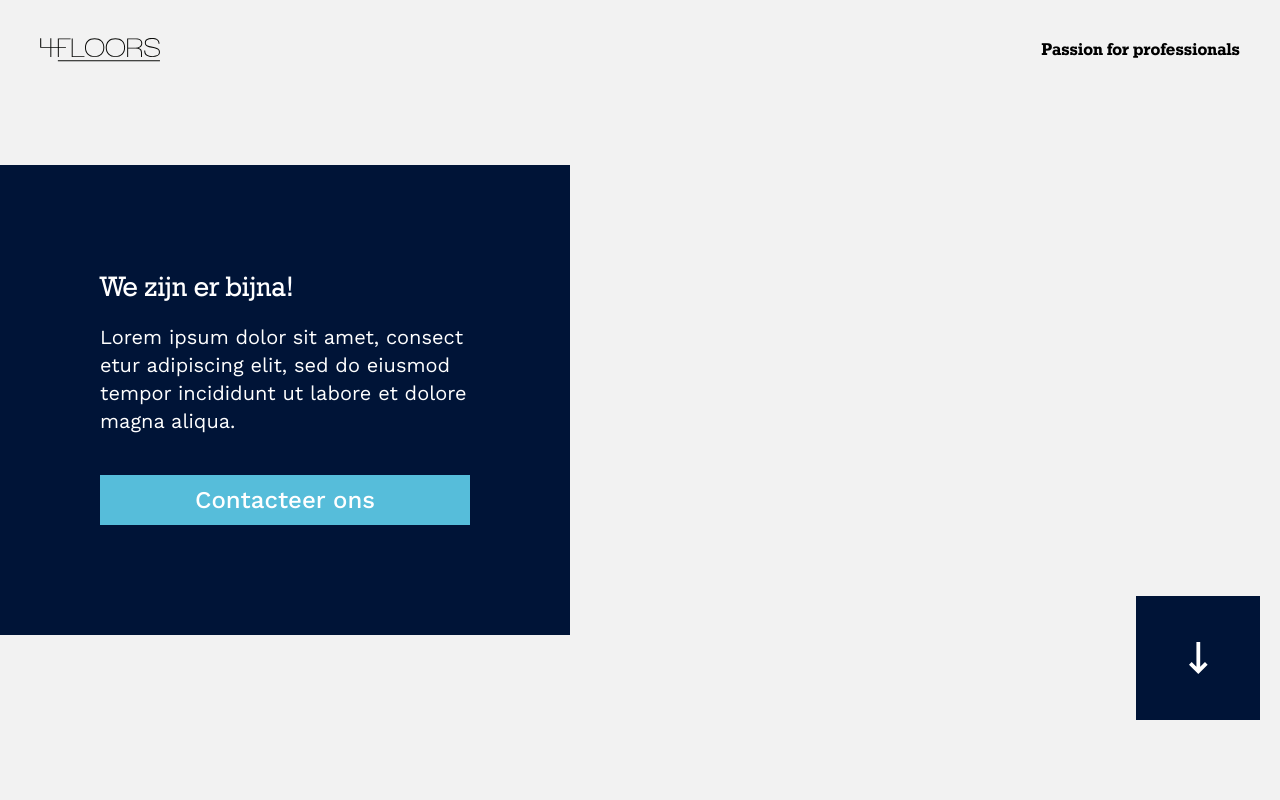
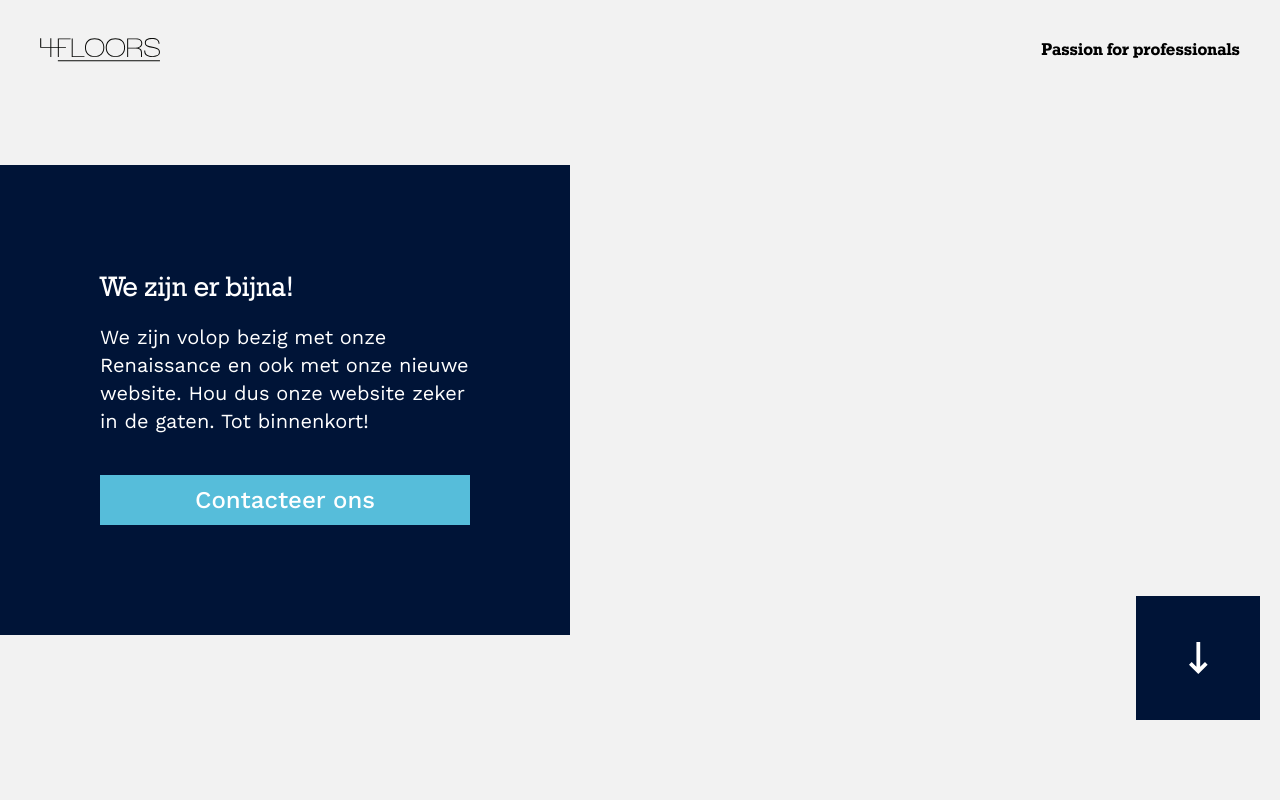
Before and after one commit to emyftari/2022_4floors_frontend, a Next.js app: page / in a window 1280 px wide. Shown: the top 800 px of the page. Built offline with nearby package versions, Linux system fonts and the light colour scheme.

Commit message:
Seo and intro paragraph

```diff
--- a/package.json
+++ b/package.json
@@ -12,6 +12,7 @@
     "@hookform/resolvers": "^2.9.5",
     "clsx": "^1.2.1",
     "next": "12.2.1",
+    "next-seo": "^5.4.0",
     "react": "18.2.0",
     "react-dom": "18.2.0",
     "react-hook-form": "^7.33.1",
--- a/src/components/common/Intro/Intro.tsx
+++ b/src/components/common/Intro/Intro.tsx
@@ -20,8 +20,8 @@ const Intro = () => {
 					<div className={styles.intro__info}>
 						<h2>We zijn er bijna!</h2>
 						<p>
-							Lorem ipsum dolor sit amet, consect etur adipiscing elit, sed do
-							eiusmod tempor incididunt ut labore et dolore magna aliqua.
+							We zijn volop bezig met onze Renaissance en ook met onze nieuwe
+							website. Hou dus onze website zeker in de gaten. Tot binnenkort!
 						</p>
 						<Button type={ButtonTypes.primary}>
 							<a href='#contact'>Contacteer ons</a>
--- a/src/pages/index.tsx
+++ b/src/pages/index.tsx
@@ -1,15 +1,29 @@
 import type { NextPage } from 'next'
+import { NextSeo } from 'next-seo'
 
 import Intro from 'components/common/Intro'
 import Contact from 'components/common/Contact'
-import ToTop from 'components/common/ToTop/ToTop'
 
 const HomePage: NextPage = () => {
 	return (
-		<main>
-			<Intro />
-			<Contact />
-		</main>
+		<>
+			<NextSeo
+				title='Home - 4Floors'
+				description='We zijn volop bezig met onze Renaissance en ook met onze nieuwe
+				website. Hou dus onze website zeker in de gaten. Tot binnenkort!'
+				canonical='https://4floors.be'
+				openGraph={{
+					url: 'https://4floors.be',
+					title: 'Home - 4Floors',
+					description:
+						'We zijn volop bezig met onze Renaissance en ook met onze nieuwe website. Hou dus onze website zeker in de gaten. Tot binnenkort!'
+				}}
+			/>
+			<main>
+				<Intro />
+				<Contact />
+			</main>
+		</>
 	)
 }
 
```
Also changed, not shown: 2 other files (tests, documents, lock files or other folders).
